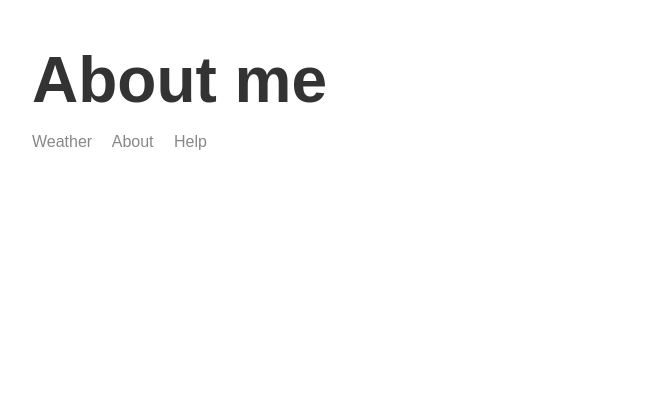
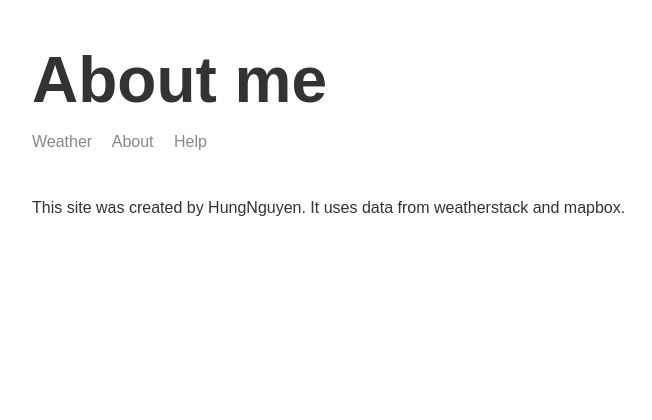
Before and after one commit to hung-ngm/weather-website, a Node server app: page /about in a window 1280 px wide. Shown: the top 420 px of the page, without its empty margins (283-935 px from the left). Run offline with Node 20, Linux system fonts and the light colour scheme; some libraries are stand-ins or nearby versions.

Commit message:
Add about text

```diff
--- a/templates/views/about.hbs
+++ b/templates/views/about.hbs
@@ -11,6 +11,7 @@
 <body>
     <div class="main-content">
         {{>header}}
+        <p>This site was created by HungNguyen. It uses data from weatherstack and mapbox.</p>
 
     </div>
 
```
